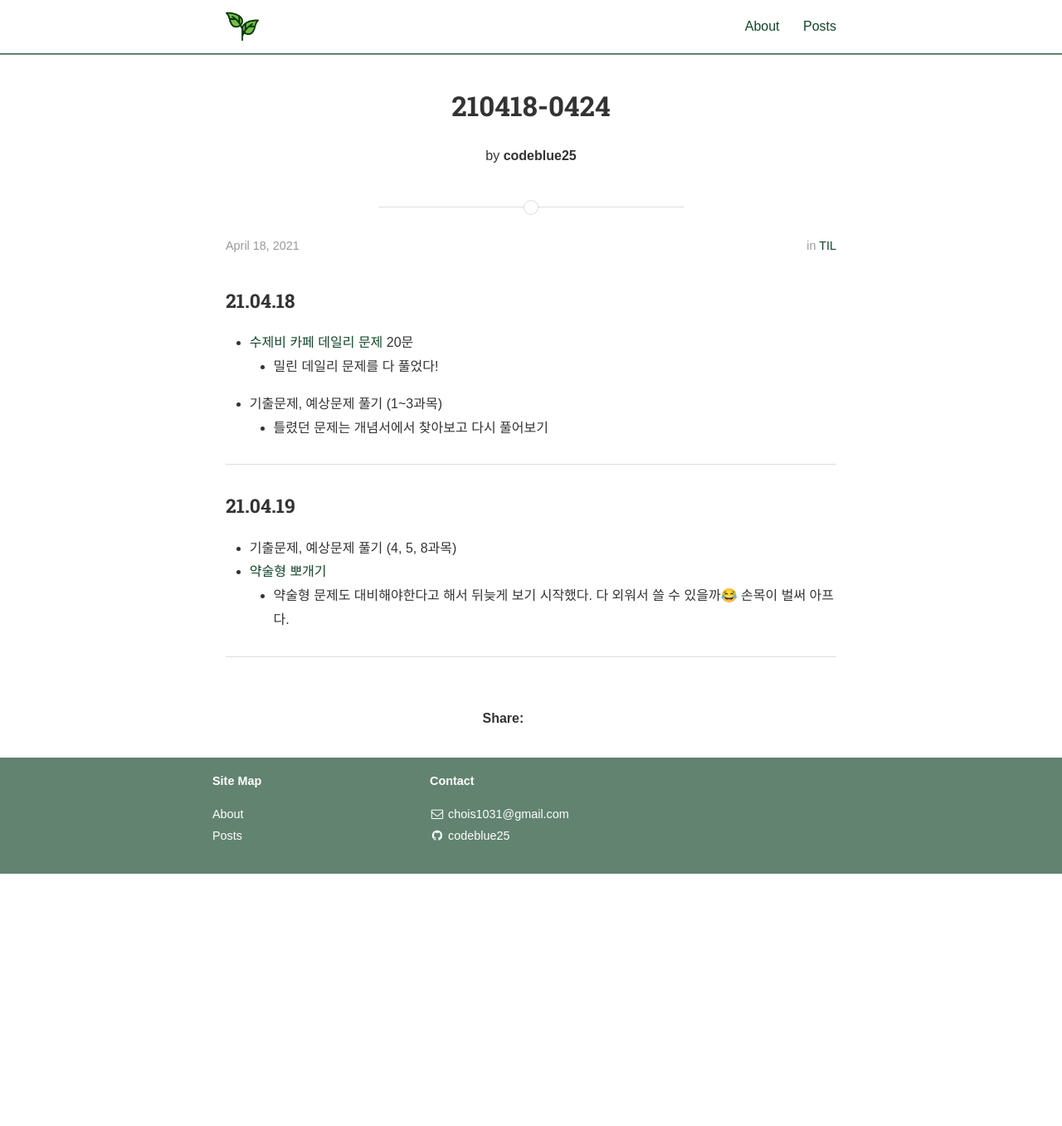
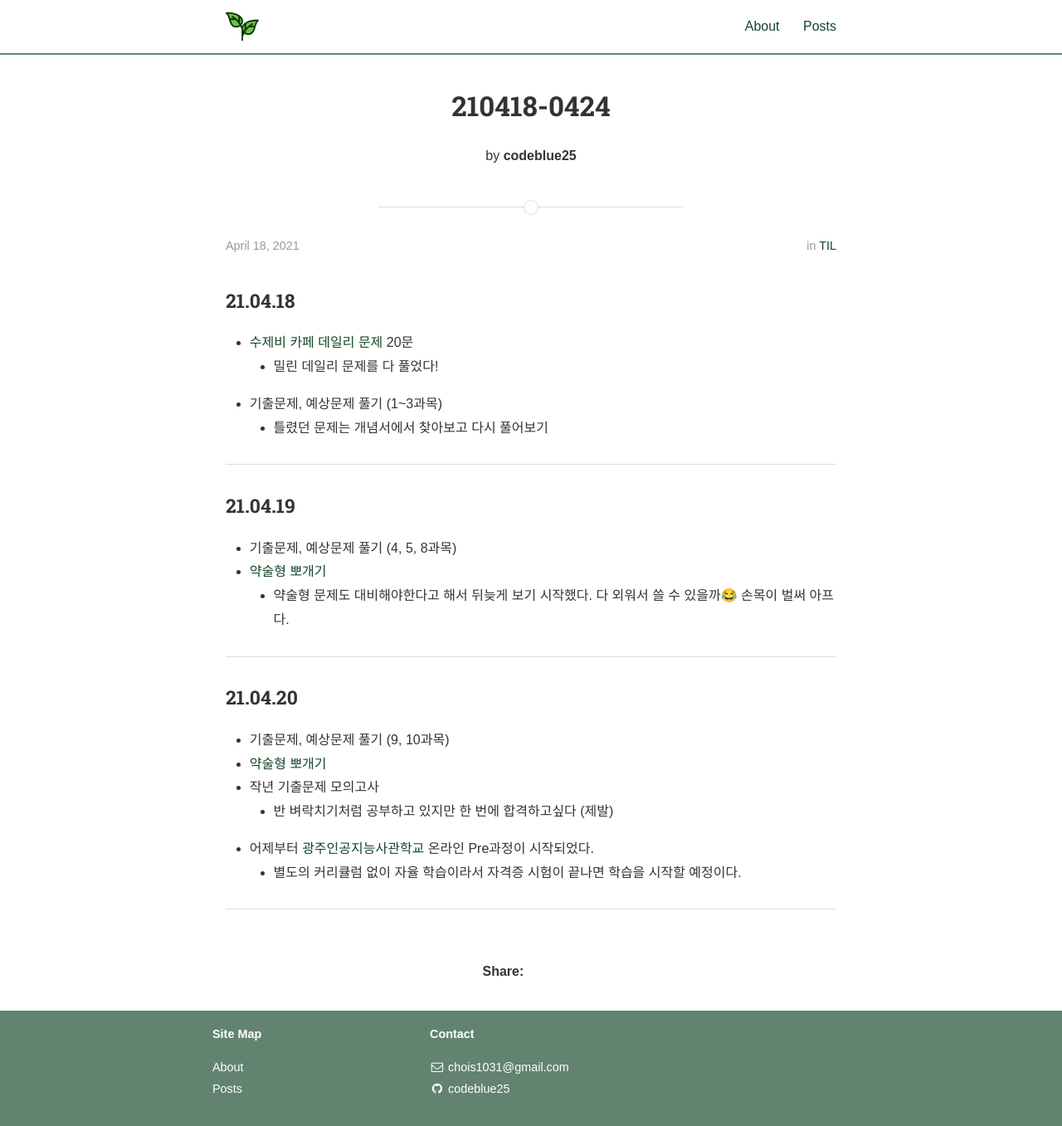
Before and after one commit to codeblue25/codeblue25.github.io, a Jekyll site: the page built from _posts/2021-04-18-0424.md, in a window 1280 px wide and 1358 px high. Shown: the whole window at 83% size. Built offline with Jekyll 4.4.1, drawn with Linux system fonts in a browser that asks for light colours; nearby versions of some CDN libraries; some web fonts are replaced; a style sheet for code colours, icons or effects is not loaded.

Commit message:
210420 TIL

```diff
--- a/_posts/2021-04-18-0424.md
+++ b/_posts/2021-04-18-0424.md
@@ -22,3 +22,14 @@ categories: TIL
   * 약술형 문제도 대비해야한다고 해서 뒤늦게 보기 시작했다. 다 외워서 쓸 수 있을까😂 손목이 벌써 아프다.
 
 ---
+
+<h3>21.04.20</h3>
+
+* 기출문제, 예상문제 풀기 (9, 10과목)
+* [약술형 뽀개기](https://cafe.naver.com/soojebi)
+* 작년 기출문제 모의고사
+  * 반 벼락치기처럼 공부하고 있지만 한 번에 합격하고싶다 (제발)
+* 어제부터 [광주인공지능사관학교](https://aischool.likelion.net/) 온라인 Pre과정이 시작되었다.
+  * 별도의 커리큘럼 없이 자율 학습이라서 자격증 시험이 끝나면 학습을 시작할 예정이다.
+
+---
```
